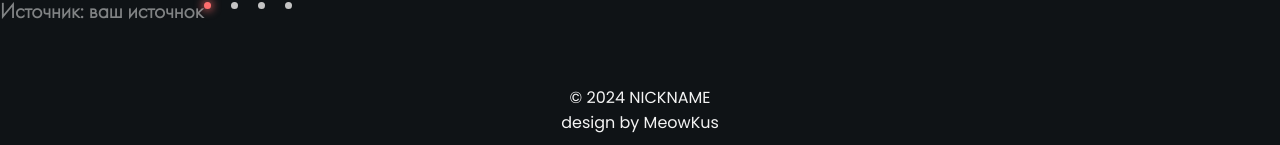
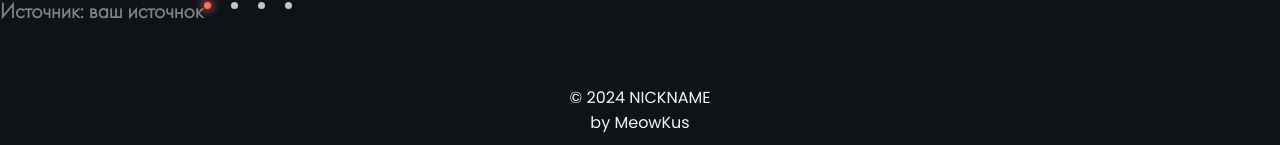
Before and after one commit to Meowkus/Minima, a PHP site: page /about in a window 1280 px wide. Shown: the part 1233-1378 px from the top of the page. Run offline with PHP 8.4, Linux system fonts and the light colour scheme; some libraries are stand-ins or nearby versions; some web fonts are replaced.

Commit message:
Update aboutme.php

```diff
--- a/web upload/aboutme.php
+++ b/web upload/aboutme.php
@@ -32,7 +32,7 @@
   </div>
   <!-- Пожалйста оставь копирайт тебе не сложно а мне приятно и если что обращайся подскажу -->
   <footer  class="footer">
-    <a href="mailto:ваш емайил" target=_blank>© <?php echo date("Y"); ?> NICKNAME</a><br>design by <a href="https://t.me/kustrue" target=_blank>MeowKus</a>
+    <a href="mailto:ваш емайил" target=_blank>© <?php echo date("Y"); ?> NICKNAME</a><br>by <a href="https://t.me/kustrue" target=_blank>MeowKus</a>
   </footer>
 </div>
 <!-- измени тут template.catsvi.ru на свой домен -->
```
